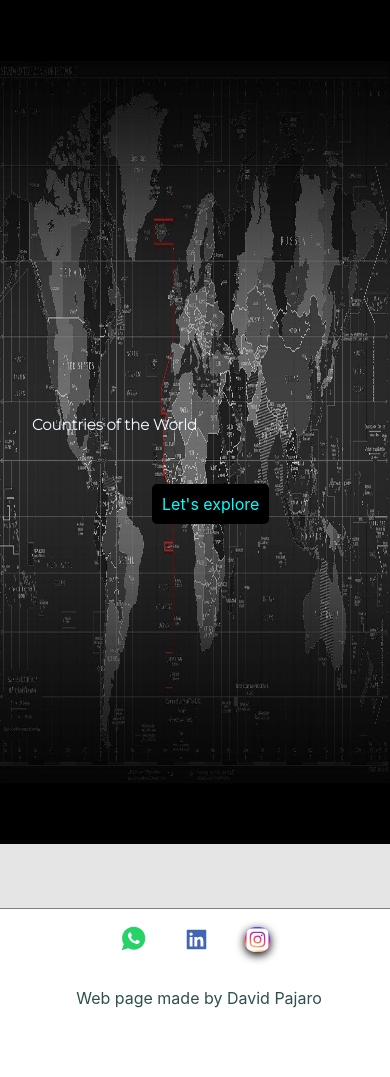
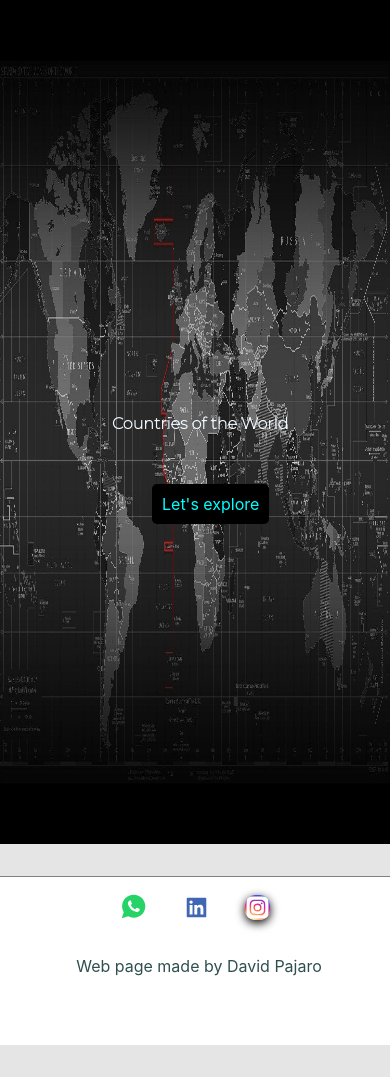
Before and after one commit to daviddflix/portafolio, a React (Create React App) app in the folder client/: page / in a window 390 px wide. After the commit the page ends 1045 px from the top, so only its background shows below. Built offline with nearby package versions, Linux system fonts and the light colour scheme.

Commit message:
updating mobile version

```diff
--- a/client/src/Componentes/Footer/footer.module.css
+++ b/client/src/Componentes/Footer/footer.module.css
@@ -1,5 +1,5 @@
 .mainContainer{
-    margin-top: 4rem;
+    margin-top: 2rem;
     background-color: #fff;
     border-top: grey solid 1px;
     height: 20vh;
--- a/client/src/Componentes/barra/styles.js
+++ b/client/src/Componentes/barra/styles.js
@@ -146,8 +146,8 @@ export const FilterIcon = styled.div`
     @media screen and (max-width: 600px) {
         display: inline;
         position: relative;
-        right: 7rem;
-        bottom: 2.5rem
+        right: 7.2rem;
+        bottom: 2.3rem
 }
 
 &:active{
--- a/client/src/Componentes/home/home.module.css
+++ b/client/src/Componentes/home/home.module.css
@@ -51,8 +51,6 @@
   font-size: 1rem;
   border: none;
   background-color: #29bf12;
-
-
 }
 
 h1{
@@ -143,13 +141,22 @@ h1{
 
   .input{
     outline: none;
-    padding: 13px;
+    padding: 12px;
     border-radius: 25px 0 0 25px;
     width: 66%;
-    font-size: .8rem;
+    font-size: .9rem;
     border: none;
 
   }
 
+  .boton{
+    padding: 12px;
+    border-radius: 0 25px 25px 0;
+    font-size: .9rem;
+    border: none;
+    background-color: #29bf12;
+  }
+
+
 
 }
--- a/client/src/Componentes/landing/landing.module.css
+++ b/client/src/Componentes/landing/landing.module.css
@@ -69,9 +69,10 @@
 
   .title{
     position: absolute;
-    left: 2rem;
+    left: 7rem;
     z-index: 1;
     color: aliceblue;
+    font-size: 1rem;
   }
 
 
```
